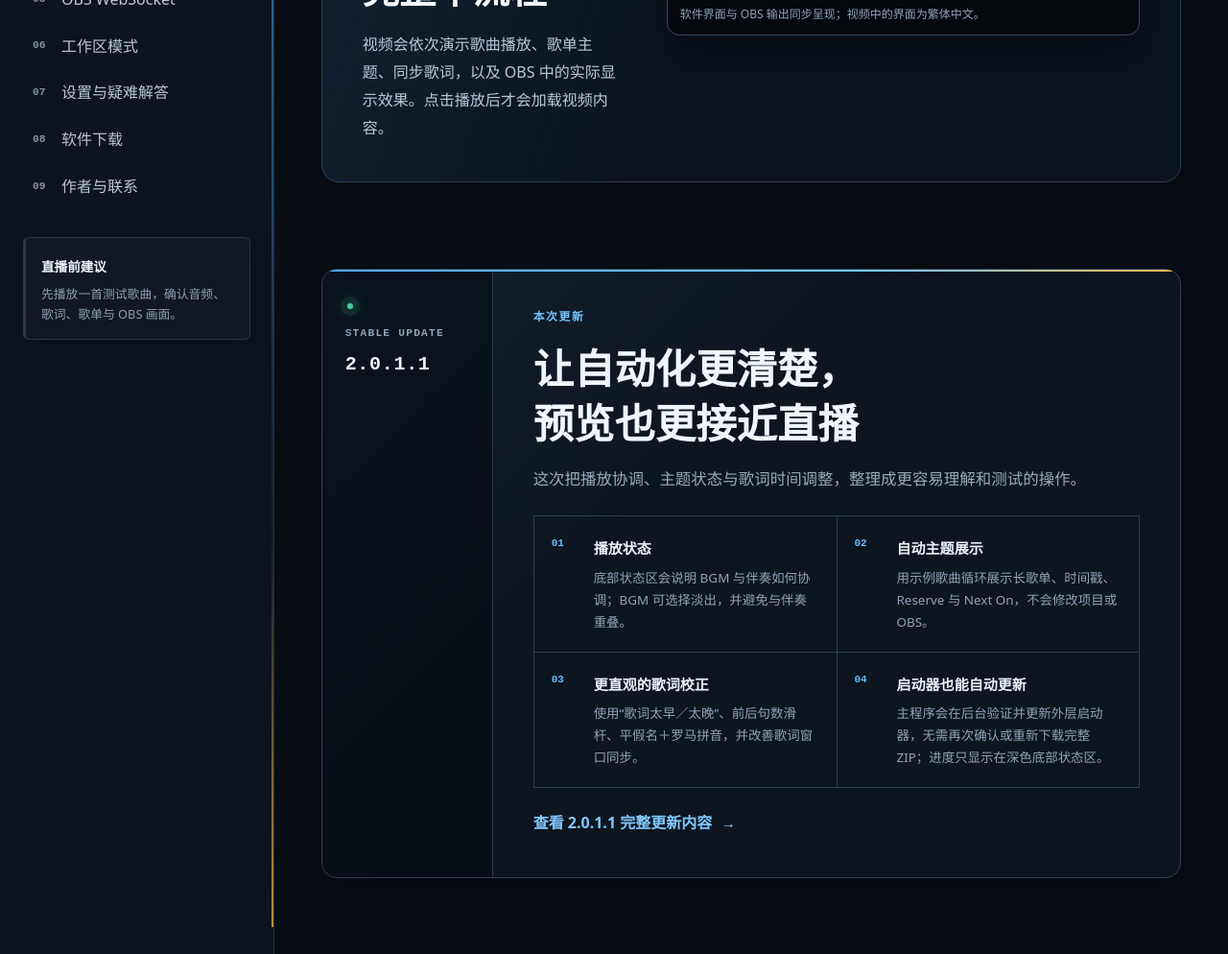
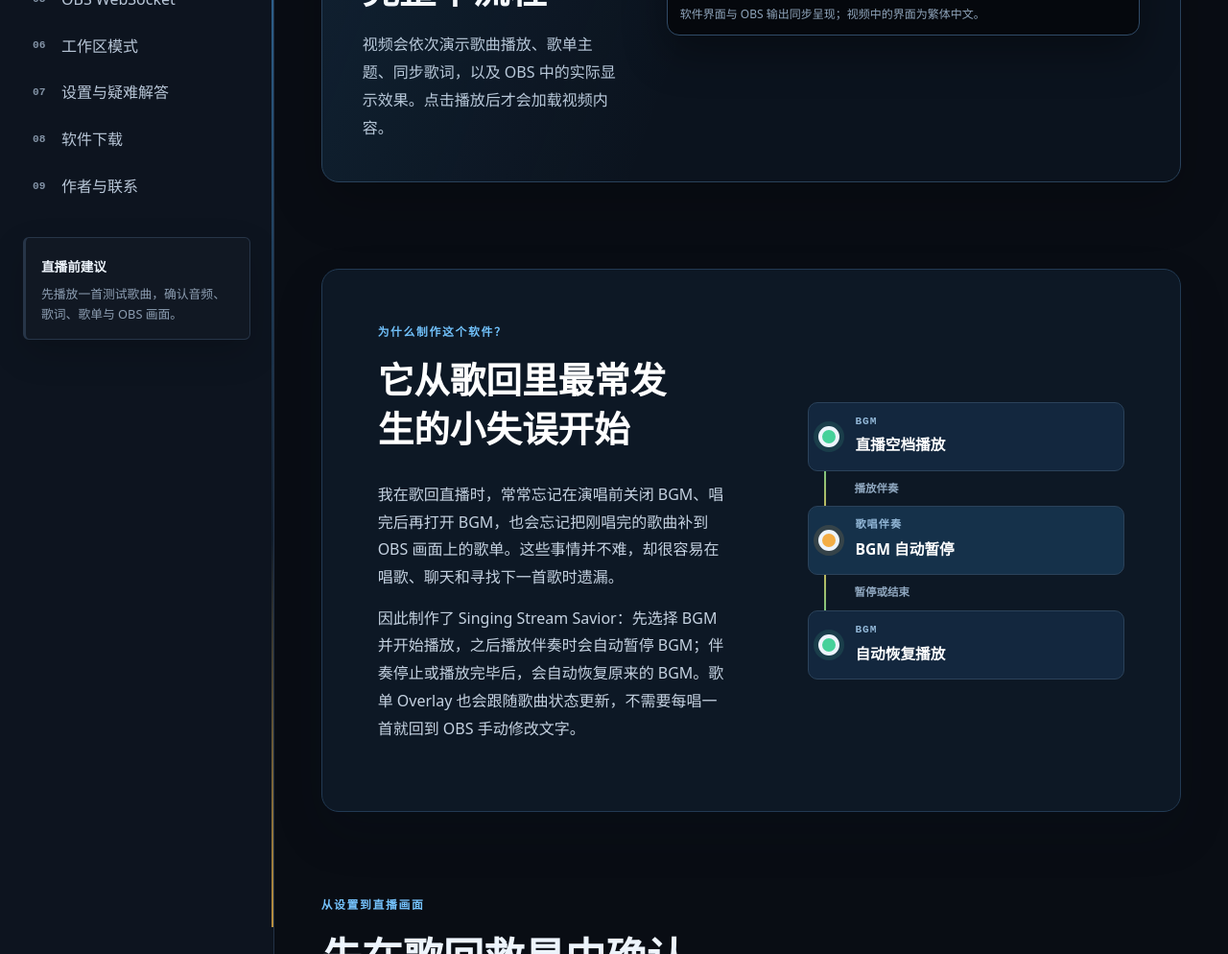
Before and after one commit to NoonIsAwesome/Singing-Stream-Savior-Manual, a Jekyll site: the page built from zh-CN/README.md, in a window 1280 px wide and 1400 px high, scrolled down 845 px, cut to the strip 406-1400 px from the top of the window. Shown: the whole strip at 96% size. Built offline with Jekyll 4.4.1, drawn with Linux system fonts in a browser that asks for light colours.

```diff
--- a/_data/resources.yml
+++ b/_data/resources.yml
@@ -3,6 +3,7 @@ software:
   version: "2.0.1.1"
   launcher_version: "1.0.0.2"
   download_url: "https://github.com/NoonIsAwesome/Singing-Stream-Savior-Updates/releases/download/v2.0.1.1/Singing.Stream.Savior.2.0.1.1.zip"
+  release_url: "https://github.com/NoonIsAwesome/Singing-Stream-Savior-Updates/releases/tag/v2.0.1.1"
   file_size: "310 MB"
   updated_at: "2026-07-31"
 
--- a/assets/css/style.css
+++ b/assets/css/style.css
@@ -1936,7 +1936,11 @@ body {
   color: var(--ink-500);
 }
 
-.resource-note {
+.resource-update {
+  display: flex;
+  gap: 18px;
+  align-items: center;
+  justify-content: space-between;
   margin: 12px 0 0;
   padding: 12px 14px;
   color: var(--ink-700);
@@ -1945,6 +1949,41 @@ body {
   border-radius: 0 7px 7px 0;
   font-size: 0.9rem;
   line-height: 1.65;
+}
+
+.resource-update__copy {
+  min-width: 0;
+}
+
+.resource-update__copy strong {
+  color: var(--ink-900);
+}
+
+.resource-update__copy p {
+  margin: 2px 0 0;
+}
+
+.manual-article .resource-update__link {
+  display: inline-flex;
+  min-height: 44px;
+  flex: 0 0 auto;
+  align-items: center;
+  gap: 7px;
+  color: #8dd5ff;
+  font-weight: 750;
+  text-decoration: none;
+}
+
+.manual-article .resource-update__link:hover {
+  color: #dff4ff;
+}
+
+.resource-update__link span {
+  transition: transform 150ms ease;
+}
+
+.resource-update__link:hover span {
+  transform: translateX(3px);
 }
 
 .resource-action {
@@ -2671,6 +2710,12 @@ body {
     text-align: center;
   }
 
+  .resource-update {
+    align-items: flex-start;
+    flex-direction: column;
+    gap: 5px;
+  }
+
   .video-grid,
   .theme-grid {
     grid-template-columns: 1fr;
--- a/zh-CN/README.md
+++ b/zh-CN/README.md
@@ -22,20 +22,6 @@ translation_key: home
 </div>
 
 {% include demo-video.html %}
-
-<section class="release-log" aria-labelledby="release-201-title">
-  <div class="release-log__rail"><span class="release-log__signal" aria-hidden="true"></span><span>STABLE UPDATE</span><strong>2.0.1.1</strong></div>
-  <div class="release-log__body">
-    <div class="section-heading"><p class="section-kicker">本次更新</p><h2 id="release-201-title">让自动化更清楚，预览也更接近直播</h2><p>这次把播放协调、主题状态与歌词时间调整，整理成更容易理解和测试的操作。</p></div>
-    <div class="release-log__grid">
-      <article><span class="release-log__index">01</span><div><strong>播放状态</strong><p>底部状态区会说明 BGM 与伴奏如何协调；BGM 可选择淡出，并避免与伴奏重叠。</p></div></article>
-      <article><span class="release-log__index">02</span><div><strong>自动主题展示</strong><p>用示例歌曲循环展示长歌单、时间戳、Reserve 与 Next On，不会修改项目或 OBS。</p></div></article>
-      <article><span class="release-log__index">03</span><div><strong>更直观的歌词校正</strong><p>使用“歌词太早／太晚”、前后句数滑杆、平假名＋罗马拼音，并改善歌词窗口同步。</p></div></article>
-      <article><span class="release-log__index">04</span><div><strong>启动器也能自动更新</strong><p>主程序会在后台验证并更新外层启动器，无需再次确认或重新下载完整 ZIP；进度只显示在深色底部状态区。</p></div></article>
-    </div>
-    <a class="release-log__link" href="https://github.com/NoonIsAwesome/Singing-Stream-Savior-Updates/releases/tag/v2.0.1.1">查看 2.0.1.1 完整更新内容 <span aria-hidden="true">→</span></a>
-  </div>
-</section>
 
 <section class="origin-story" id="why">
   <div><p class="section-kicker">为什么制作这个软件？</p><h2>它从歌回里最常发生的小失误开始</h2><p>我在歌回直播时，常常忘记在演唱前关闭 BGM、唱完后再打开 BGM，也会忘记把刚唱完的歌曲补到 OBS 画面上的歌单。这些事情并不难，却很容易在唱歌、聊天和寻找下一首歌时遗漏。</p><p>因此制作了 Singing Stream Savior：先选择 BGM 并开始播放，之后播放伴奏时会自动暂停 BGM；伴奏停止或播放完毕后，会自动恢复原来的 BGM。歌单 Overlay 也会跟随歌曲状态更新，不需要每唱一首就回到 OBS 手动修改文字。</p></div>
```
Also changed, not shown: README.md (+0 -18 lines), _includes/resources-page.html (+17 -1 lines), en/README.md (+0 -14 lines), ja/README.md (+0 -14 lines), ko/README.md (+0 -14 lines).
